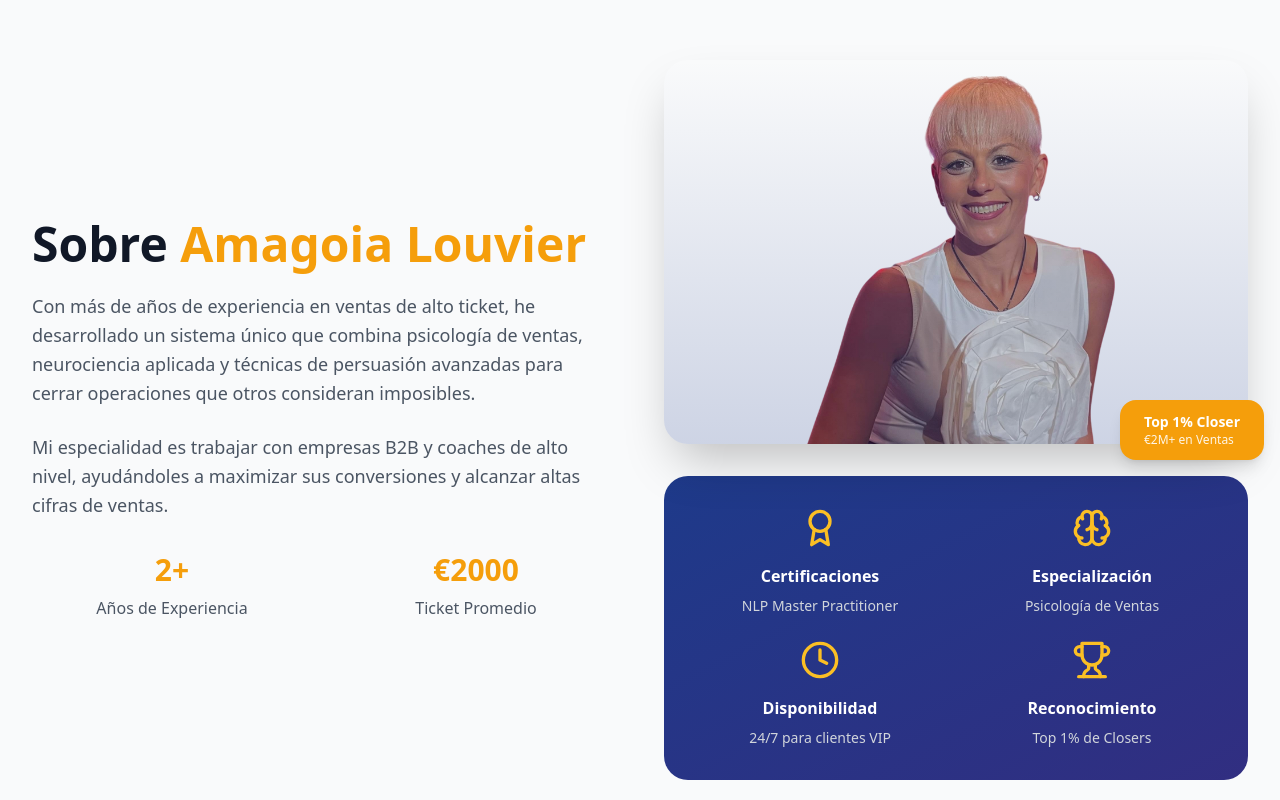
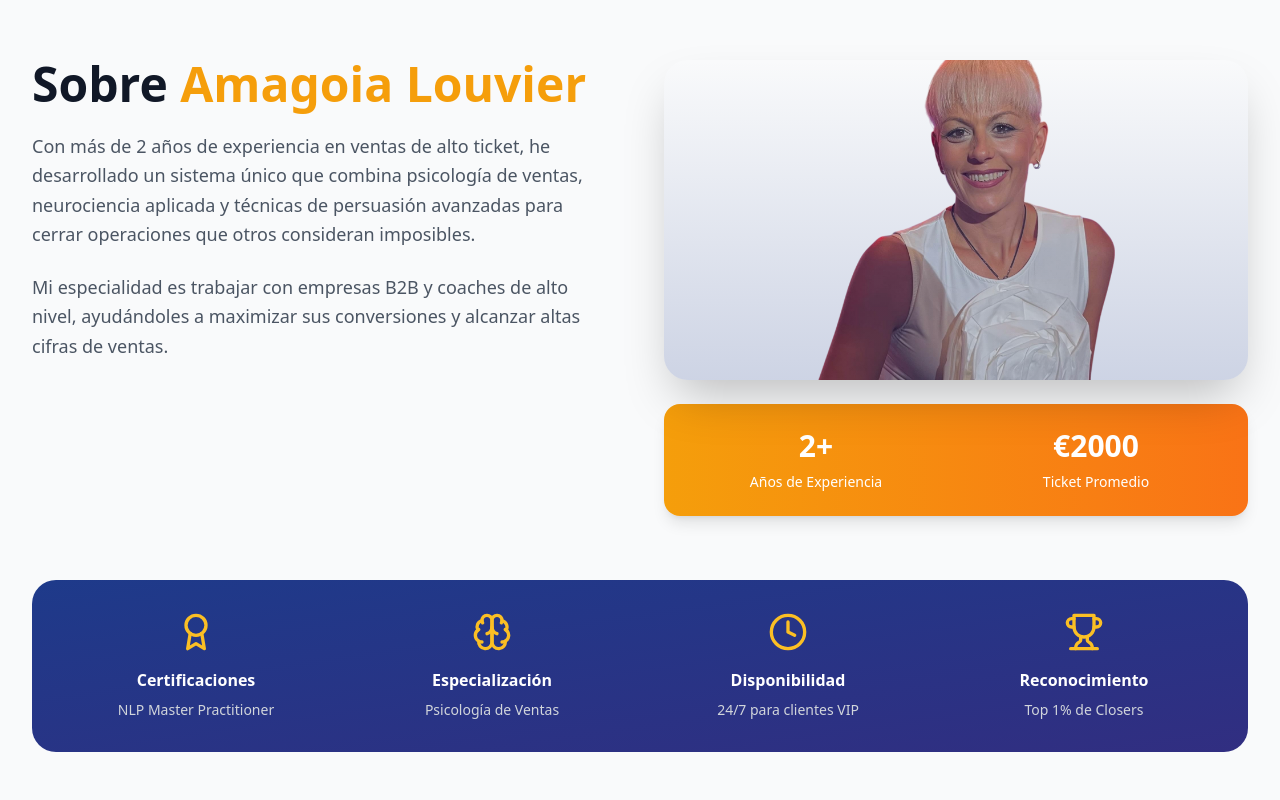
Before and after one commit to amancheno1/amagoialouviercloserdeventas, a React (Vite) app: page / in a window 1280 px wide. Shown: the part 820-1620 px from the top of the page. Built offline with nearby package versions, Linux system fonts and the light colour scheme.

Commit message:
Rediseñar sección Sobre Mí

```diff
--- a/src/components/About.tsx
+++ b/src/components/About.tsx
@@ -5,13 +5,14 @@ const About: React.FC = () => {
   return (
     <section id="about" className="py-20 bg-gray-50 scroll-mt-20">
       <div className="max-w-7xl mx-auto px-4 sm:px-6 lg:px-8">
-        <div className="grid grid-cols-1 lg:grid-cols-2 gap-12 items-center">
+        <div className="grid grid-cols-1 lg:grid-cols-2 gap-12 items-start">
+          {/* Texto */}
           <div>
             <h2 className="text-4xl md:text-5xl font-bold text-gray-900 mb-6">
               Sobre <span className="text-amber-500">Amagoia Louvier</span>
             </h2>
             <p className="text-lg text-gray-600 mb-6 leading-relaxed">
-              Con más de  años de experiencia en ventas de alto ticket, he desarrollado
+              Con más de 2 años de experiencia en ventas de alto ticket, he desarrollado
               un sistema único que combina psicología de ventas, neurociencia aplicada y
               técnicas de persuasión avanzadas para cerrar operaciones que otros consideran imposibles.
             </p>
@@ -19,41 +20,42 @@ const About: React.FC = () => {
               Mi especialidad es trabajar con empresas B2B y coaches de alto nivel,
               ayudándoles a maximizar sus conversiones y alcanzar altas cifras de ventas.
             </p>
+          </div>
 
+          {/* Imagen y estadísticas */}
+          <div className="relative">
+            {/* Professional Photo */}
+            <div className="relative mb-6">
+              <div className="relative overflow-hidden rounded-3xl shadow-2xl">
+                <img
+                  src="/public/amagoia.png"
+                  alt="Amagoia Louvier - Especialista en Ventas de Alto Ticket"
+                  className="w-full h-80 object-cover object-center"
+                />
+                <div className="absolute inset-0 bg-gradient-to-t from-blue-900/20 to-transparent"></div>
+              </div>
+            </div>
+
+            {/* Estadísticas debajo de la foto */}
+            <div className="bg-gradient-to-r from-amber-500 to-orange-500 rounded-2xl p-6 text-white shadow-lg">
               <div className="grid grid-cols-2 gap-6">
                 <div className="text-center">
-                <div className="text-3xl font-bold text-amber-500 mb-2">2+</div>
-                <div className="text-gray-600">Años de Experiencia</div>
+                  <div className="text-3xl font-bold mb-2">2+</div>
+                  <div className="text-sm">Años de Experiencia</div>
                 </div>
                 <div className="text-center">
-                <div className="text-3xl font-bold text-amber-500 mb-2">€2000</div>
-                <div className="text-gray-600">Ticket Promedio</div>
+                  <div className="text-3xl font-bold mb-2">€2000</div>
+                  <div className="text-sm">Ticket Promedio</div>
+                </div>
+              </div>
             </div>
           </div>
         </div>
 
-          <div className="relative">
-            {/* Professional Photo */}
-            <div className="relative mb-8">
-              <div className="relative overflow-hidden rounded-3xl shadow-2xl">
-                <img
-                  src="/public/amagoia.png"
-                  alt="Amagoia Louvier - Especialista en Ventas de Alto Ticket"
-                  className="w-full h-96 object-cover object-center"
-                />
-                <div className="absolute inset-0 bg-gradient-to-t from-blue-900/20 to-transparent"></div>
-              </div>
-
-              {/* Floating Badge */}
-              <div className="absolute -bottom-4 -right-4 bg-amber-500 text-white px-6 py-3 rounded-2xl shadow-lg">
-                <div className="text-sm font-semibold">Top 1% Closer</div>
-                <div className="text-xs opacity-90">€2M+ en Ventas</div>
-              </div>
-            </div>
-
-            {/* Skills Grid */}
+        {/* Skills Grid - Cuadro único abajo ocupando toda la página */}
+        <div className="mt-16">
           <div className="bg-gradient-to-br from-blue-900 to-indigo-900 rounded-3xl p-8 text-white">
-              <div className="grid grid-cols-2 gap-6">
+            <div className="grid grid-cols-1 md:grid-cols-2 lg:grid-cols-4 gap-8">
               <div className="text-center">
                 <Award className="text-amber-400 mx-auto mb-4" size={40} />
                 <h3 className="font-semibold mb-2">Certificaciones</h3>
@@ -78,7 +80,6 @@ const About: React.FC = () => {
           </div>
         </div>
       </div>
-      </div>
     </section>
   );
 };
```
Lines whose indentation alone changed are shown as unchanged.
